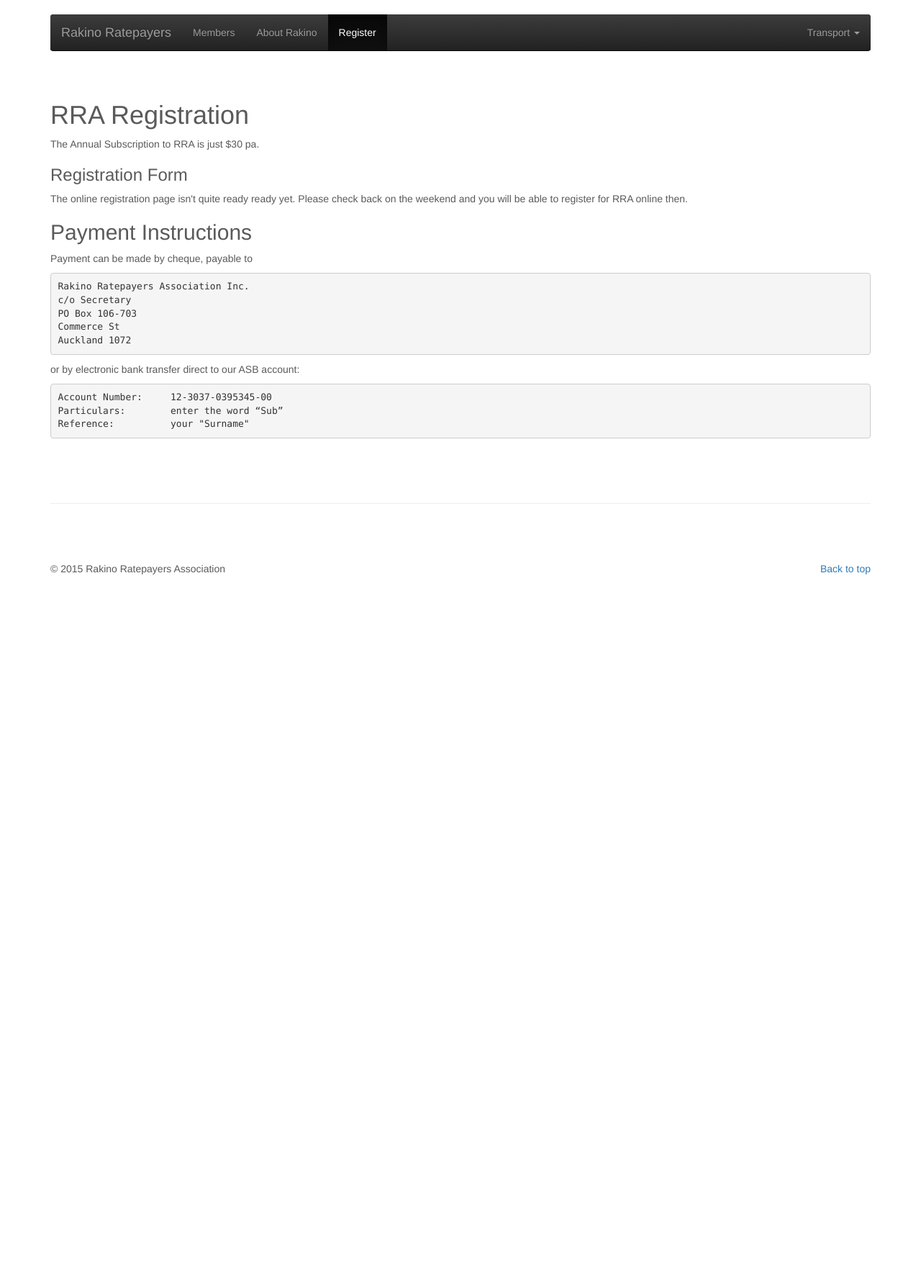
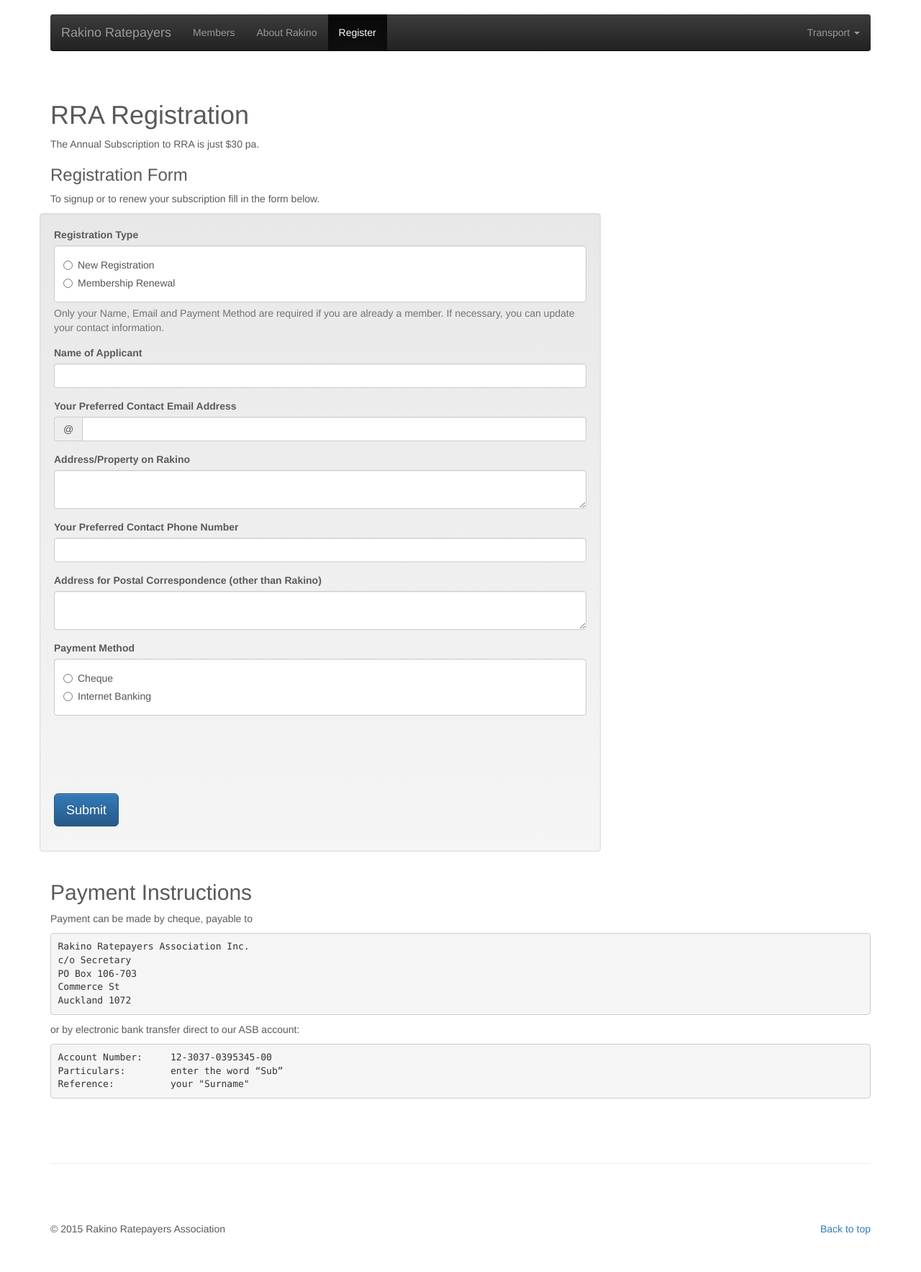
Before and after one commit to rakinoratepayers/rakinoratepayers.github.io, a Jekyll site: the page built from register.html, in a window 1280 px wide. Shown: the whole page at 72% size. Built offline with Jekyll 4.4.1, drawn with Linux system fonts in a browser that asks for light colours; nearby versions of some CDN libraries; Markdown is read by kramdown in place of the engine named in the settings; before the commit the page ends 900 px from its top, so only the background shows below that.

Commit message:
lower case URLs - register form complete

```diff
--- a/_includes/analytics.html
+++ b/_includes/analytics.html
@@ -9,5 +9,21 @@
         ga('create', '{{ site.google_analytics }}', 'auto');
         ga('send', 'pageview');
     </script>
+
+
+    <script>
+    /**
+    * Function that tracks a click on an outbound link in Google Analytics.
+    * This function takes a valid URL string as an argument, and uses that URL string
+    * as the event label.
+    */
+    var trackOutboundLink = function(url) {
+       ga('send', 'event', 'outbound', 'click', url, {'hitCallback':
+         function () {
+         document.location = url;
+         }
+       });
+    }
+    </script>
     <!-- End Google Analytics -->
 {% endif %}
--- a/_includes/nav.html
+++ b/_includes/nav.html
@@ -30,10 +30,28 @@
                           Transport <span class="caret"></span>
                       </a>
                       <ul class="dropdown-menu active">
-            <li><a target="_blank" href="http://www.belaire.co.nz/rakino/">Belaire Ferries <span class="glyphicon glyphicon-share-alt"></span></a></li>
-            <li><a target="_blank" href="http://www.sealink.co.nz/rakino-island">Sealink Barge <span class="glyphicon glyphicon-share-alt"></span></a></li>
-            <li><a target="_blank" href="http://aucklandseashuttles.co.nz/trips-and-services/scheduled-water-taxi-departures">Auckland Sea Shuttles <span class="glyphicon glyphicon-share-alt"></span></a></li>
-             <li><a target="_blank" href="http://www.inflitecharters.com/auckland-attractions-Inflite-experiences">Helicopter <span class="glyphicon glyphicon-share-alt"></span></a></li>
+                        <li>
+                            <a target="_blank"
+                               href="http://www.belaire.co.nz/rakino/"
+                               onclick="trackOutboundLink('http://www.belaire.co.nz/rakino/'); return false;">
+                                Belaire Ferries <span class="glyphicon glyphicon-share-alt"></span></a>
+                          </li>
+                        <li>
+                            <a target="_blank"
+                               href="http://www.sealink.co.nz/rakino-island"
+                               onclick="trackOutboundLink('http://www.sealink.co.nz/rakino-island'); return false;">
+                                Sealink Barge <span class="glyphicon glyphicon-share-alt"></span></a>
+                          </li>
+                        <li>
+                            <a target="_blank"
+                               href="http://aucklandseashuttles.co.nz/trips-and-services/scheduled-water-taxi-departures"
+                               onclick="trackOutboundLink('http://aucklandseashuttles.co.nz/trips-and-services/scheduled-water-taxi-departures'); return false;">Auckland Sea Shuttles <span class="glyphicon glyphicon-share-alt"></span></a>
+                          </li>
+                         <li>
+                             <a target="_blank"
+                                href="http://www.inflitecharters.com/auckland-attractions-Inflite-experiences"
+                                onclick="trackOutboundLink('http://www.inflitecharters.com/auckland-attractions-Inflite-experiences'); return false;">Helicopter <span class="glyphicon glyphicon-share-alt"></span></a>
+                          </li>
                       </ul>
                     </li>
                   </ul>
--- a/assets/css/theme.css
+++ b/assets/css/theme.css
@@ -8,6 +8,34 @@ body {
   color: #5a5a5a;
 }
 
+.large-icon{
+    font-size: 4em;
+}
+.spin {
+  -webkit-animation: spin 5s infinite linear;
+  animation: spin 5s infinite linear;
+}
+
+@-webkit-keyframes spin {
+  0% {
+    -webkit-transform: rotate(0deg);
+    transform: rotate(0deg);
+  }
+  100% {
+    -webkit-transform: rotate(359deg);
+    transform: rotate(359deg);
+  }
+}
+@keyframes spin {
+  0% {
+    -webkit-transform: rotate(0deg);
+    transform: rotate(0deg);
+  }
+  100% {
+    -webkit-transform: rotate(359deg);
+    transform: rotate(359deg);
+  }
+}
 
 /* CUSTOMIZE THE NAVBAR
 -------------------------------------------------- */
--- a/assets/js/register.js
+++ b/assets/js/register.js
@@ -71,10 +71,9 @@
                     error.insertAfter(element);
                 }
             },
-			// specifying a submitHandler prevents the default submit, good for the demo
             submitHandler: function () {
 
-                $("#signupform input,textarea").prop("disabled", true);
+                $("#signupform #signupsubmit").prop("disabled", true);
                 $("#form-inprogress").show();
                 $("#form-error").hide();
                 $("#form-success").hide();
@@ -83,17 +82,18 @@
                     type: "POST",
                     crossDomain: true,
                     url: "https://rranz.azurewebsites.net/api/registration",
-                    data: $("#signupform").serialize() // serializes the form's elements.
+                    data: $("#signupform").serialize()
                 }).done(function (data, textStatus, jqXHR) {
                     $("#form-success").show();
                 }).fail(function (jqXHR, textStatus, errorThrown) {
                     $("#form-error").show();
                 }).always(function (data, textStatus, errorThrown) {
-                    $('#signupform input,textarea').removeProp('disabled');
+                    $("#signupform #signupsubmit").removeProp("disabled");
                     $("#form-inprogress").hide();
                 });
 			}
 		});
 
+
 	});
 }(jQuery));
--- a/register.html
+++ b/register.html
@@ -14,14 +13,12 @@ customjs:
 
 <p>The Annual Subscription to RRA is just $30 pa.</p>
 
+<h3>Registration Form</h3>
 
-<h3>Registration Form</h3>
-<p>The online registration page isn't quite ready ready yet. Please check back on the weekend and you will be able to register for RRA online then.</p>
-<!--
 <p>To signup or to renew your subscription fill in the form below.</p>
 <div class="row">
     <div class="col-md-8 well">
-        <form id="signupform" autocomplete="off" method="post" action="http://localhost:5000/api/registration">
+        <form id="signupform" autocomplete="off" method="post" action="https://rranz.azurewebsites.net/api/registration">
 
             <div class="form-group">
                 <label for="applicant_name" class="control-label">Registration Type</label>
@@ -88,13 +85,13 @@ customjs:
             </div>
         </form>
 
+
         <div id="form-inprogress" class="progress" style="display:none">
           <div class="progress-bar progress-bar-info progress-bar-striped active" role="progressbar" aria-valuenow="100" aria-valuemin="0" aria-valuemax="100" style="width: 100%">Sending
           </div>
         </div>
-
         <div id="form-success" class="alert alert-success" role="alert"  style="display:none">
-            <p><strong>Success!</strong> Your registration has been sent.</p>
+            <p><strong>Success!</strong> Your registration has been sent. Payment instructions are below.</p>
         </div>
         <div id="form-error" class="alert alert-danger" role="alert"  style="display:none">
             <p><strong>Error!</strong> Sorry, there was a problem sending your registration. Please try again.</p>
@@ -102,7 +99,7 @@ customjs:
     </div>
 
 </div>
-    -->
+
 
 
 
```
Also changed, not shown: other parts of register.html (+1 -2 lines), members.md (+2 -2 lines), rakino_island.html (+1 -33 lines), test.html (deleted, +0 -127 lines). Lines whose indentation alone changed are shown as unchanged.
